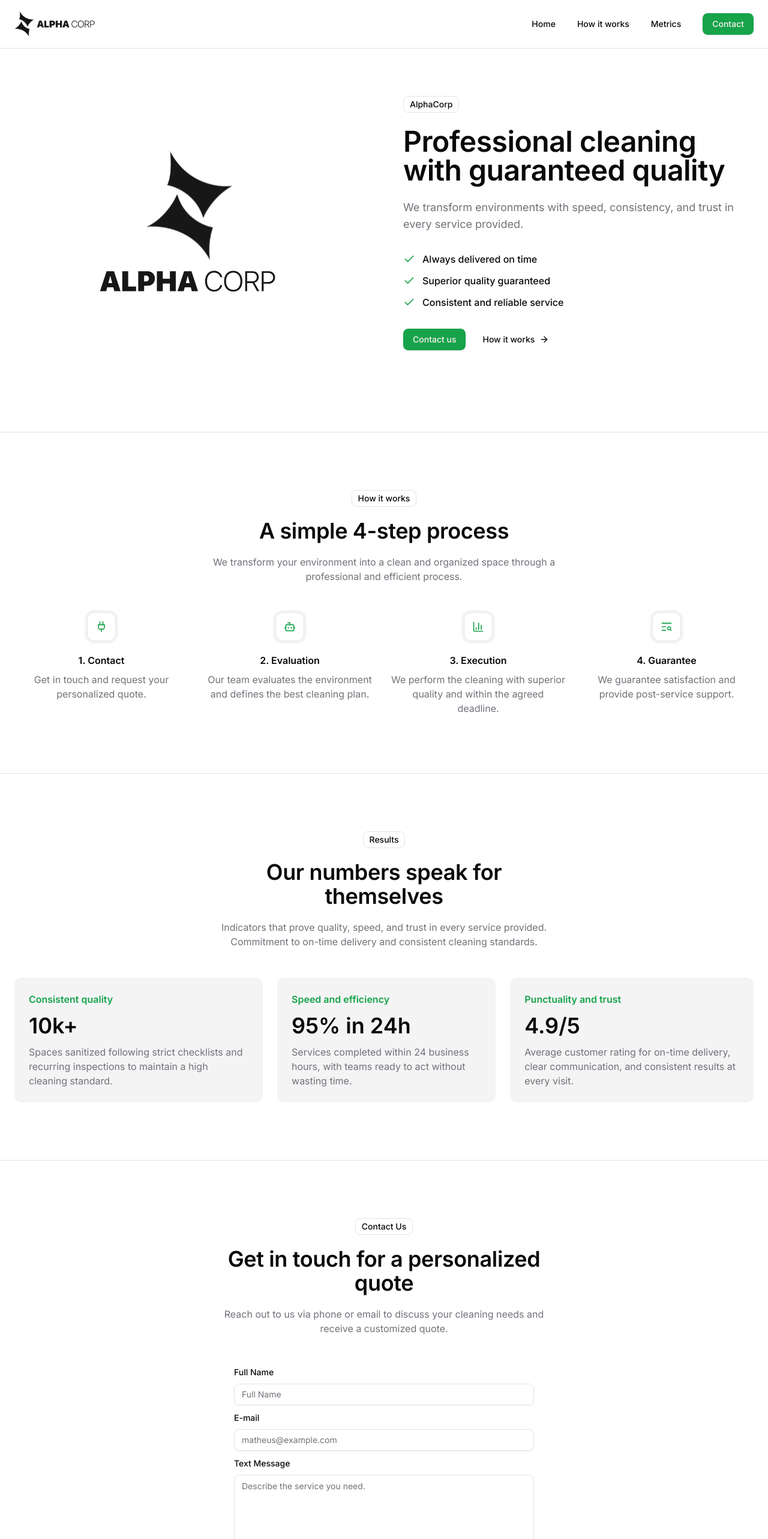
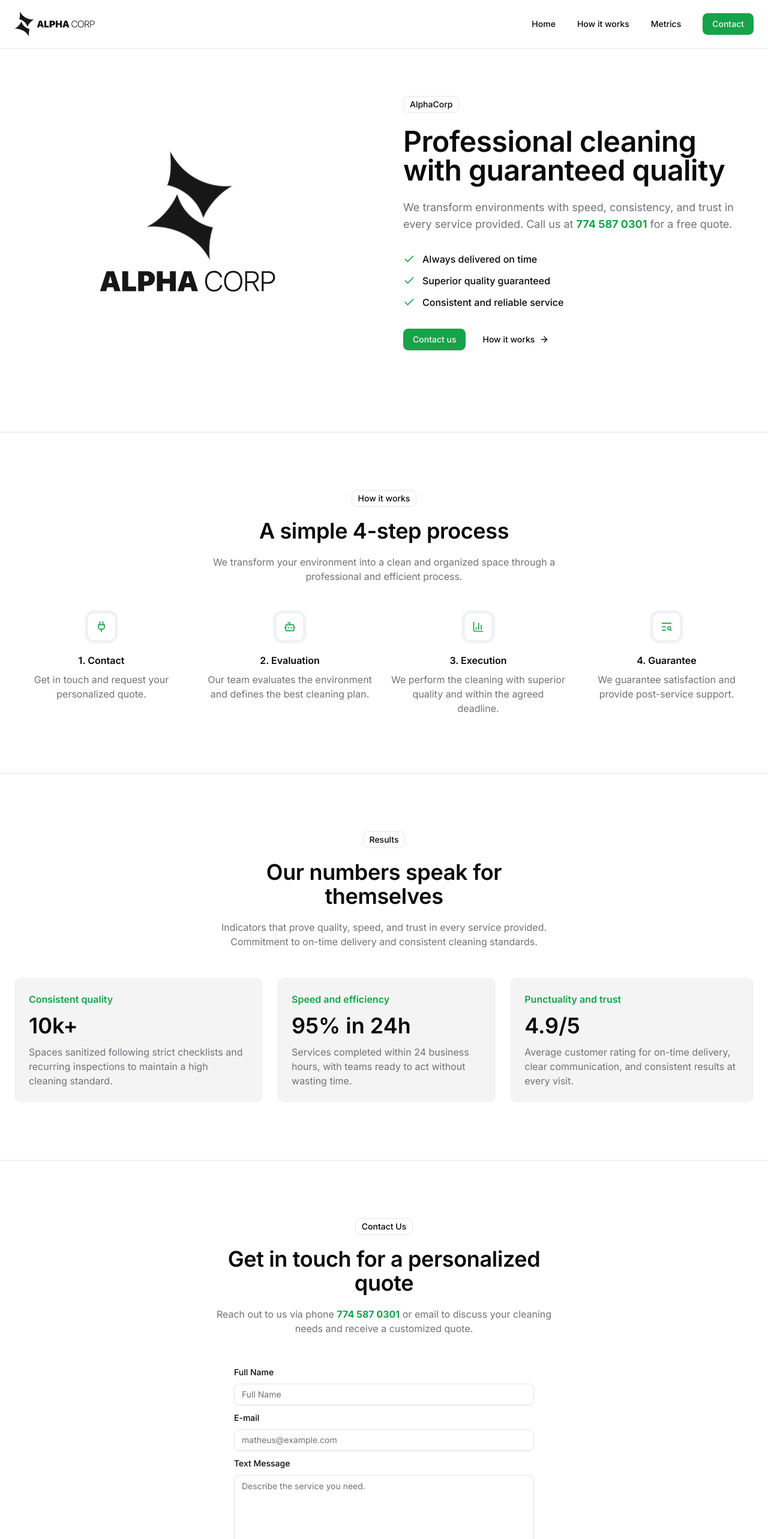
Before and after one commit to MatheusAltrao/alphacorp, a Next.js app: page / in a window 1280 px wide. Shown: the top 2566 px of the page at 60% size. Built offline with nearby package versions, Linux system fonts and the light colour scheme.

Commit message:
feat(contact/footer): Adiciona o número de telefone em `Contact`, `Footer` e `HeroSection`

```diff
--- a/src/components/sections/contact.tsx
+++ b/src/components/sections/contact.tsx
@@ -1,3 +1,4 @@
+import { PHONE_NUMBER } from "@/const/links";
 import ContactForm from "../ui/contact-form";
 import { Tagline } from "../ui/tag-line";
 
@@ -9,7 +10,8 @@ export default function Contact() {
           <Tagline>Contact Us</Tagline>
           <h2 className="heading-lg text-foreground">Get in touch for a personalized quote</h2>
           <p className="text-muted-foreground text-base">
-            Reach out to us via phone or email to discuss your cleaning needs and receive a customized quote.
+            Reach out to us via phone <strong className="text-primary">{PHONE_NUMBER}</strong> or email to discuss your cleaning needs and receive a
+            customized quote.
           </p>
         </div>
 
--- a/src/components/sections/footer.tsx
+++ b/src/components/sections/footer.tsx
@@ -1,3 +1,4 @@
+import { PHONE_NUMBER } from "@/const/links";
 import Link from "next/link";
 import Logo from "../logo-components/logo";
 
@@ -25,6 +26,10 @@ export default function Footer() {
             . All rights reserved.
           </p>
         </div>
+
+        <p className="text-muted-foreground text-center text-sm">
+          Contact us <strong className="text-primary">{PHONE_NUMBER}</strong>
+        </p>
       </div>
     </footer>
   );
--- a/src/components/sections/hero-section.tsx
+++ b/src/components/sections/hero-section.tsx
@@ -1,4 +1,5 @@
 import { Button } from "@/components/ui/button";
+import { PHONE_NUMBER } from "@/const/links";
 import { ArrowRight, Check } from "lucide-react";
 import Image from "next/image";
 import Link from "next/link";
@@ -20,7 +21,8 @@ export default function HeroSection() {
             <Tagline>AlphaCorp</Tagline>
             <h1 className="heading-xl">Professional cleaning with guaranteed quality</h1>
             <p className="text-muted-foreground text-base lg:text-lg">
-              We transform environments with speed, consistency, and trust in every service provided.
+              We transform environments with speed, consistency, and trust in every service provided. Call us at{" "}
+              <strong className="text-primary">{PHONE_NUMBER}</strong> for a free quote.
             </p>
           </div>
 
--- a/src/const/links.ts
+++ b/src/const/links.ts
@@ -3,3 +3,5 @@ export const MENU_ITEMS = [
   { label: "How it works", href: "#how-it-works" },
   { label: "Metrics", href: "#results" },
 ] as const;
+
+export const PHONE_NUMBER = "774 587 0301";
```
